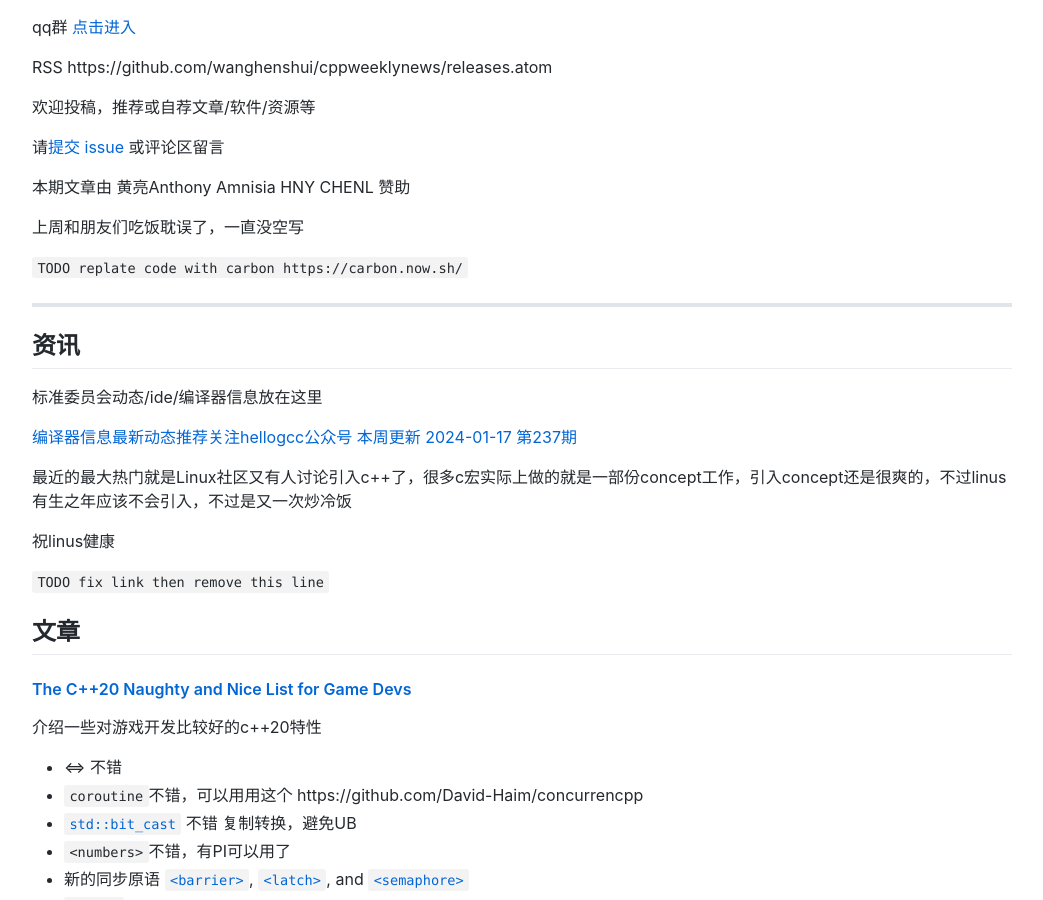
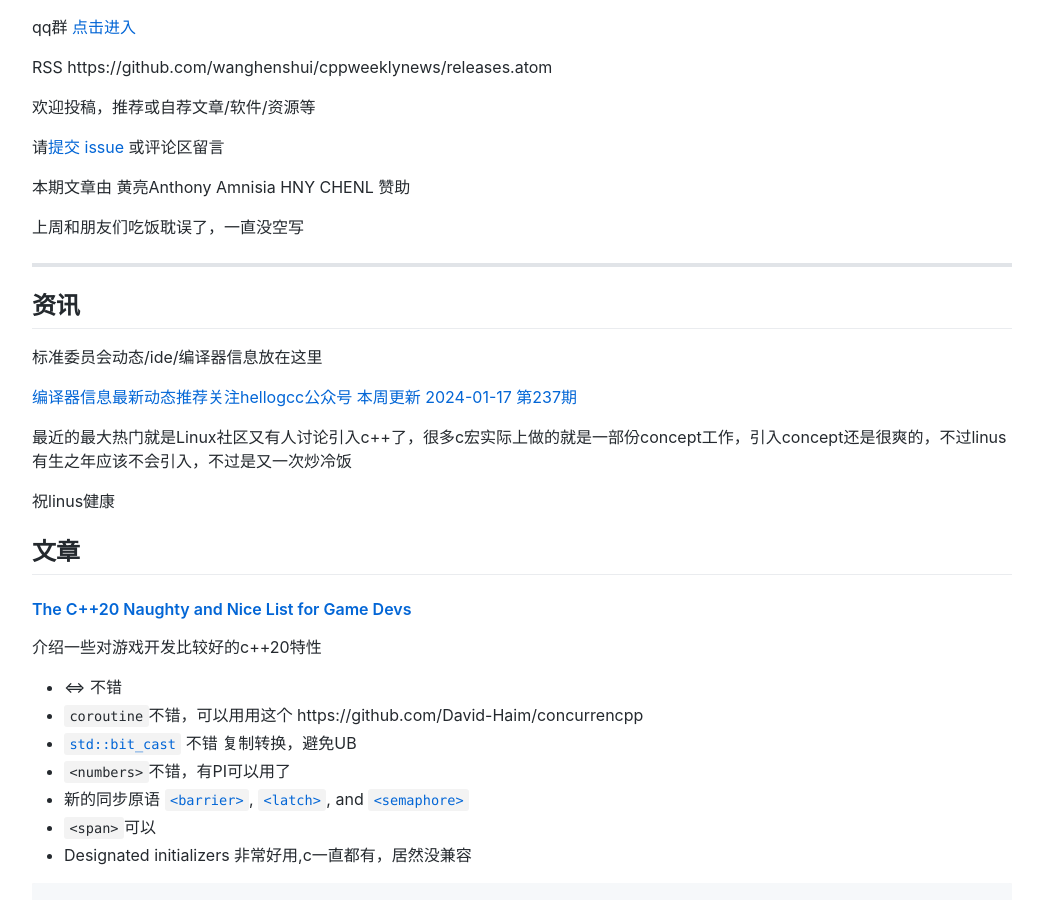
Before and after one commit to wanghenshui/cppweeklynews, a Jekyll site: the page built from posts/146.md, in a window 1280 px wide and 900 px high, scrolled down 481 px. Shown: the whole window, without its empty margins (118-1161 px from the left). Built offline with Jekyll 4.4.1, drawn with Linux system fonts in a browser that asks for light colours; comment, search, counter and statistics services are not loaded.

Commit message:
remove todo

```diff
--- a/posts/146.md
+++ b/posts/146.md
@@ -22,7 +22,6 @@ RSS https://github.com/wanghenshui/cppweeklynews/releases.atom
 
 上周和朋友们吃饭耽误了，一直没空写
 
-`TODO replate code with carbon https://carbon.now.sh/`
 
 ---
 
@@ -36,7 +35,6 @@ RSS https://github.com/wanghenshui/cppweeklynews/releases.atom
 
 祝linus健康
 
-`TODO fix link then remove this line`
 
 ## 文章
 
```
